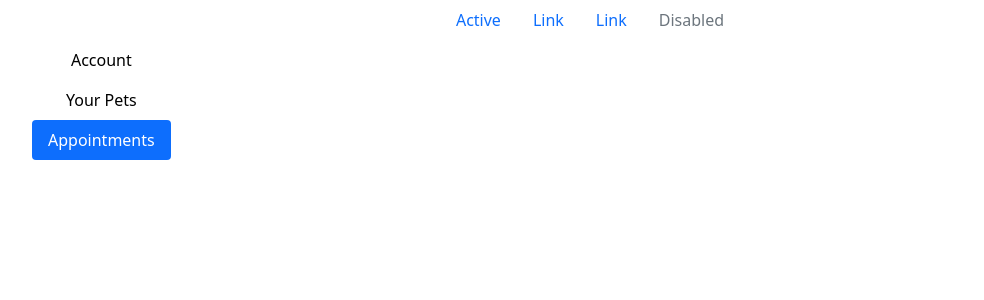
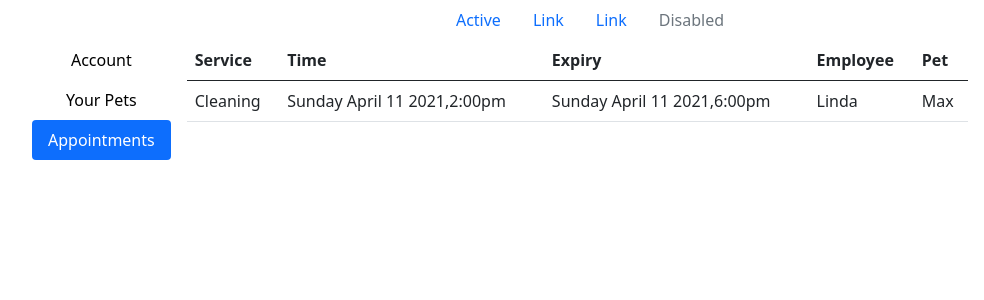
Before and after one commit to AngelNorStou/AnimalMart, a PHP site: page /user_profile.php in a window 1280 px wide, after a click on "Appointments". Shown: the top 300 px of the page, without its empty margins (50-1034 px from the left). Run offline with PHP 8.4, Linux system fonts and the light colour scheme.

Commit message:
Finished appointment
insert new row given appointmnet associated with user id

```diff
--- a/user_profile.php
+++ b/user_profile.php
@@ -220,7 +220,26 @@
 	</div>
     </div>
     <div class="tab-pane fade" id="appointmentDetails" role="tabpanel" aria-labelledby="appointmentDetailsTab">
-
+	   <table class="table">
+	  <thead>
+	    <tr>
+	      <th scope="col">Service</th>
+	      <th scope="col">Time</th>
+	      <th scope="col">Expiry</th>
+	      <th scope="col">Employee</th>
+	      <th scope="col">Pet</th>
+	    </tr>
+	  </thead>
+	  <tbody>
+	    <tr>
+	      <td>Cleaning</td>
+	      <td>Sunday April 11 2021,2:00pm</td>
+	      <td>Sunday April 11 2021,6:00pm</td>
+	      <td>Linda</td>
+	      <td>Max</td>
+	    </tr>
+	  </tbody>
+	</table>
     </div>
   </div>
 </div>
```
